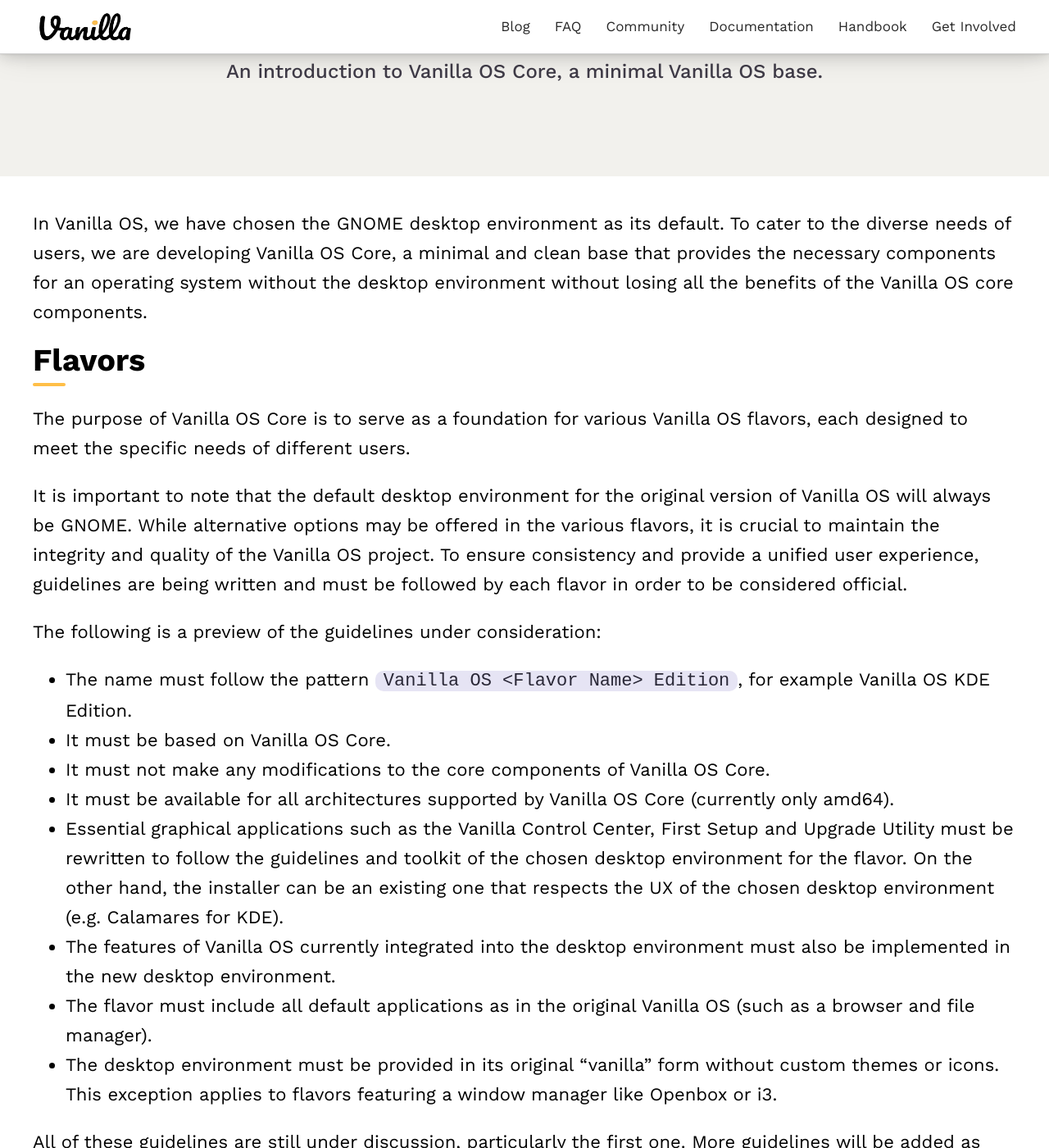
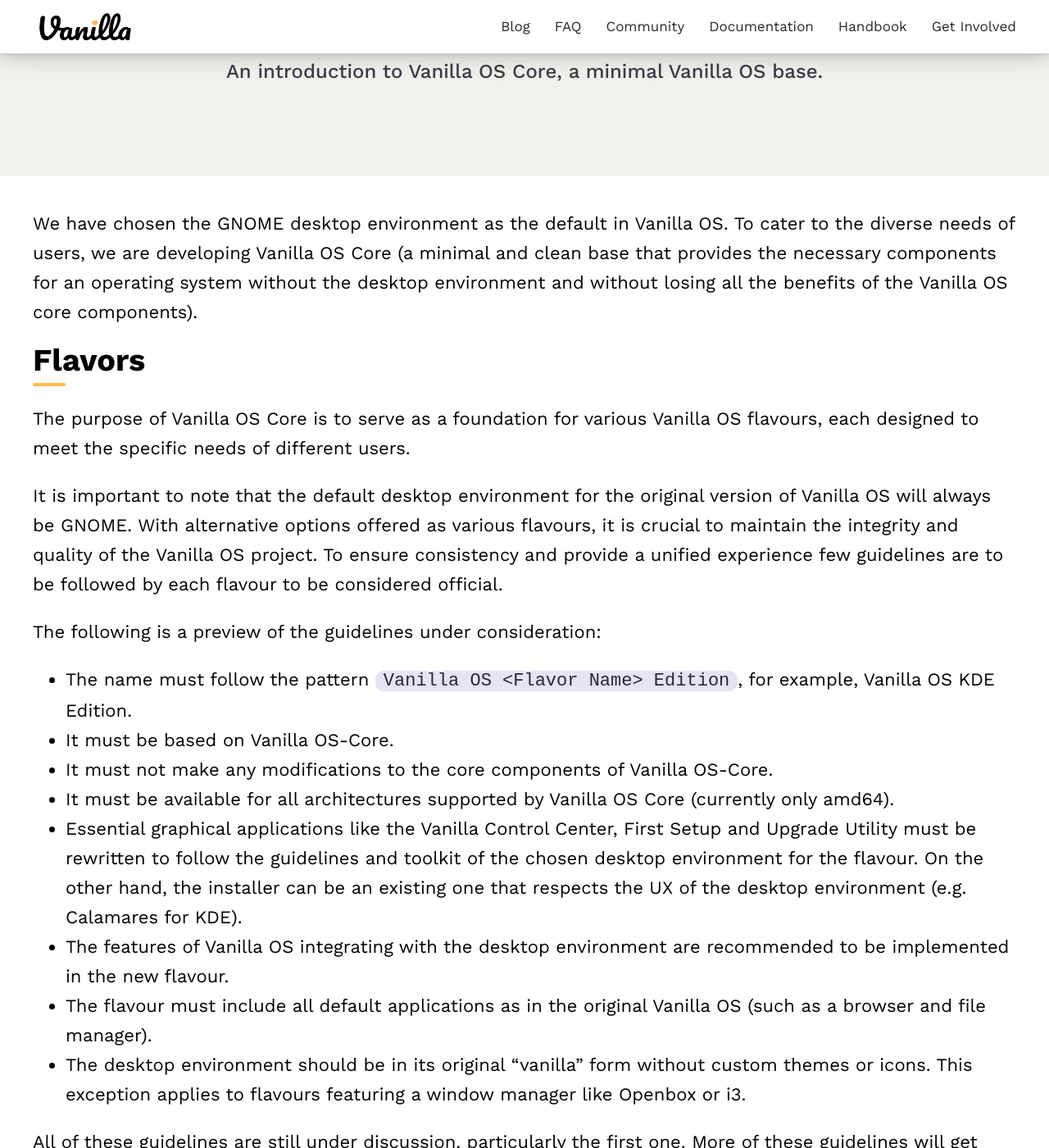
Before and after one commit to Vanilla-OS/website, a Jekyll site: the page built from _posts/2023-02-03-vanilla-os-core.md, in a window 1280 px wide and 1400 px high, scrolled down 284 px. Shown: the whole window at 82% size. Built offline with Jekyll 4.4.1, drawn with Linux system fonts in a browser that asks for light colours; nearby versions of some CDN libraries; a style sheet for code colours, icons or effects is not loaded; some of the changed text lies outside the part shown.

Commit message:
Update core post

```diff
--- a/_posts/2023-02-03-vanilla-os-core.md
+++ b/_posts/2023-02-03-vanilla-os-core.md
@@ -7,29 +7,29 @@
 comments: true
 ---
 
-In Vanilla OS, we have chosen the GNOME desktop environment as its default. To cater to the diverse needs of users, we are developing Vanilla OS Core, a minimal and clean base that provides the necessary components for an operating system without the desktop environment without losing all the benefits of the Vanilla OS core components.
+We have chosen the GNOME desktop environment as the default in Vanilla OS. To cater to the diverse needs of users, we are developing Vanilla OS Core (a minimal and clean base that provides the necessary components for an operating system without the desktop environment and without losing all the benefits of the Vanilla OS core components).
 
 ## Flavors
 
-The purpose of Vanilla OS Core is to serve as a foundation for various Vanilla OS flavors, each designed to meet the specific needs of different users.
+The purpose of Vanilla OS Core is to serve as a foundation for various Vanilla OS flavours, each designed to meet the specific needs of different users.
 
-It is important to note that the default desktop environment for the original version of Vanilla OS will always be GNOME. While alternative options may be offered in the various flavors, it is crucial to maintain the integrity and quality of the Vanilla OS project. To ensure consistency and provide a unified user experience, guidelines are being written and must be followed by each flavor in order to be considered official.
+It is important to note that the default desktop environment for the original version of Vanilla OS will always be GNOME. With alternative options offered as various flavours, it is crucial to maintain the integrity and quality of the Vanilla OS project. To ensure consistency and provide a unified experience few guidelines are to be followed by each flavour to be considered official.
 
 The following is a preview of the guidelines under consideration:
 
-- The name must follow the pattern `Vanilla OS <Flavor Name> Edition`, for example Vanilla OS KDE Edition.
-- It must be based on Vanilla OS Core.
-- It must not make any modifications to the core components of Vanilla OS Core.
+- The name must follow the pattern `Vanilla OS <Flavor Name> Edition`, for example, Vanilla OS KDE Edition.
+- It must be based on Vanilla OS-Core.
+- It must not make any modifications to the core components of Vanilla OS-Core.
 - It must be available for all architectures supported by Vanilla OS Core (currently only amd64).
-- Essential graphical applications such as the Vanilla Control Center, First Setup and Upgrade Utility must be rewritten to follow the guidelines and toolkit of the chosen desktop environment for the flavor. On the other hand, the installer can be an existing one that respects the UX of the chosen desktop environment (e.g. Calamares for KDE).
-- The features of Vanilla OS currently integrated into the desktop environment must also be implemented in the new desktop environment.
-- The flavor must include all default applications as in the original Vanilla OS (such as a browser and file manager).
-- The desktop environment must be provided in its original "vanilla" form without custom themes or icons. This exception applies to flavors featuring a window manager like Openbox or i3.
+- Essential graphical applications like the Vanilla Control Center, First Setup and Upgrade Utility must be rewritten to follow the guidelines and toolkit of the chosen desktop environment for the flavour. On the other hand, the installer can be an existing one that respects the UX of the desktop environment (e.g. Calamares for KDE).
+- The features of Vanilla OS integrating with the desktop environment are recommended to be implemented in the new flavour.
+- The flavour must include all default applications as in the original Vanilla OS (such as a browser and file manager).
+- The desktop environment should be in its original "vanilla" form without custom themes or icons. This exception applies to flavours featuring a window manager like Openbox or i3.
 
-All of these guidelines are still under discussion, particularly the first one. More guidelines will be added as they are written.
+All of these guidelines are still under discussion, particularly the first one. More of these guidelines will get added here in future.
 
 ### KDE
 
-The first flavor being developed is Vanilla OS KDE Edition, featuring the vanilla KDE Plasma desktop environment. Development has not yet begun, but plans are to start work this year.
+The first flavour to get developed is Vanilla OS KDE Edition, featuring the vanilla KDE Plasma desktop environment. Development has not yet begun, but plans are to start work this year.
 
-Whant to join the development team? Reach us on [Discord](https://discord.gg/3cD2Q7Ht3S).
+Want to join the development team? Reach us on [Discord](https://discord.gg/3cD2Q7Ht3S).
```
